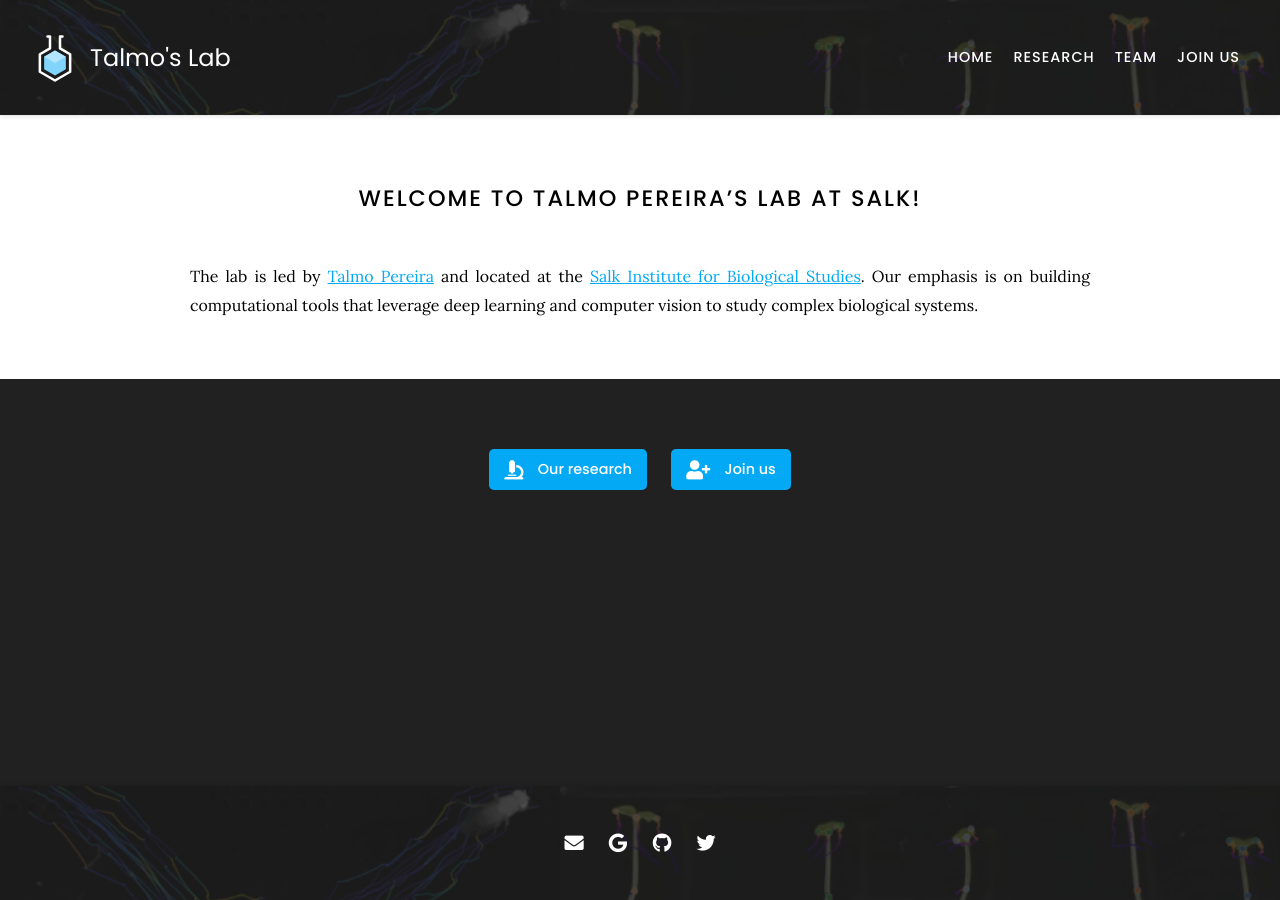
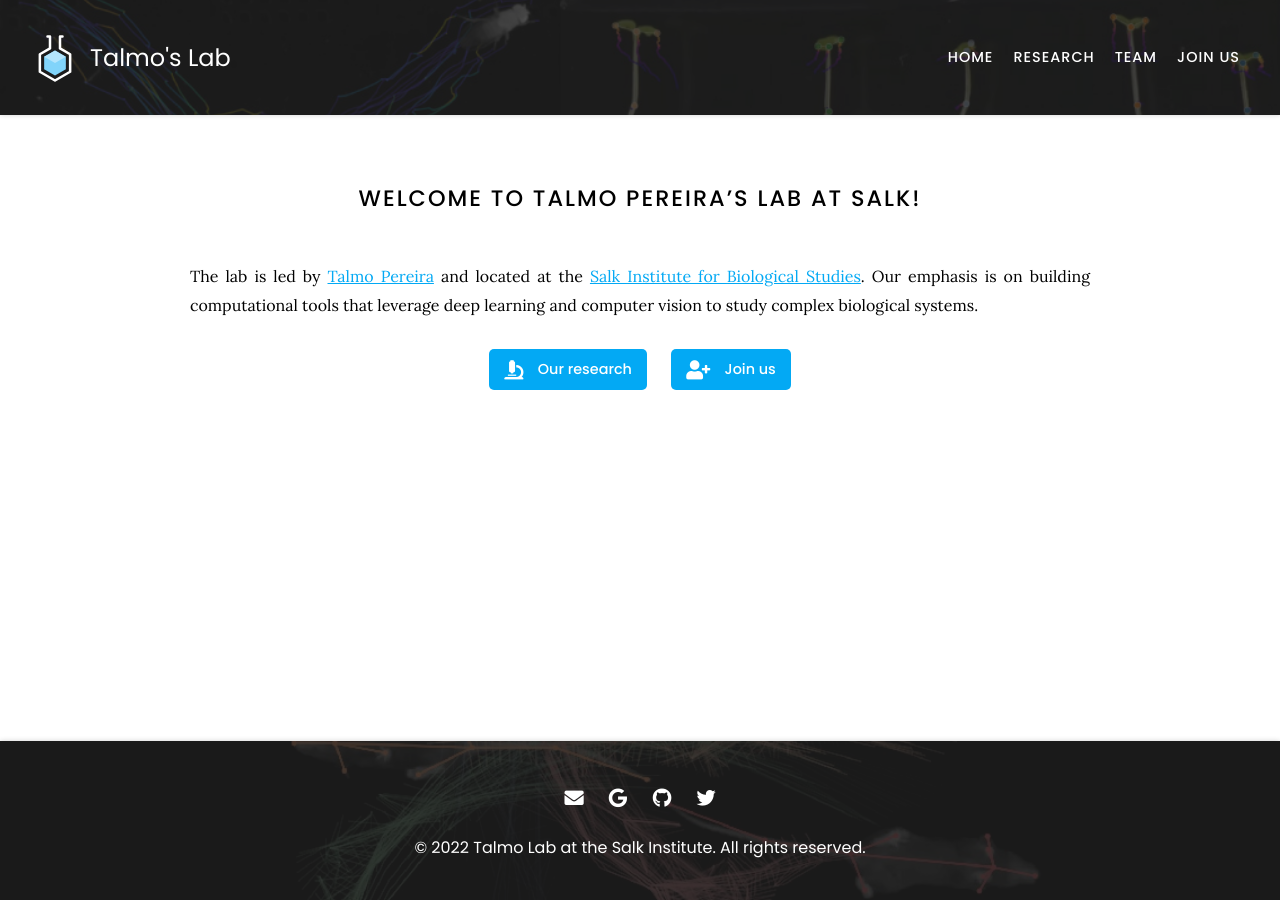
Before and after one commit to talmolab/lab-website, a Jekyll site: the page built from index.md, in a window 1280 px wide. Built offline with Jekyll 4.4.1, drawn with Linux system fonts in a browser that asks for light colours; nearby versions of some CDN libraries.

Commit message:
Template tweaks

```diff
--- a/_config.yaml
+++ b/_config.yaml
@@ -5,7 +5,7 @@ title: Talmo's Lab
 description: Website for Talmo Pereira's lab at the Salk Institute for Biological Studies.
 logo: images/logo.svg
 header: images/background.jpg
-footer: images/background.jpg
+footer: images/banner.jpg
 baseurl: ""
 
 # site social media and other links
--- a/_includes/footer.html
+++ b/_includes/footer.html
@@ -19,9 +19,7 @@
       {%- include link.html type=key icon="" tooltip="" link=value -%}
     {%- endfor -%}
   </div>
-  <!--
   <div class="footer_row">
-    &copy; {{ site.time | date: '%Y' }} {{ site.title }}
+    &copy; {{ site.time | date: '%Y' }} Talmo Lab at the Salk Institute. All rights reserved.
   </div>
-  -->
 </footer>
--- a/index.md
+++ b/index.md
@@ -6,9 +6,8 @@ nav:
 
 # Welcome to Talmo Pereira's Lab at Salk!
 
-The lab is led by [Talmo Pereira](https://talmopereira.com) and located at the [Salk Institute for Biological Studies](https://salk.edu). Our emphasis is on building computational tools that leverage deep learning and computer vision to study complex biological systems.
+The lab is led by [Talmo Pereira](members/talmo-pereira.html) and located at the [Salk Institute for Biological Studies](https://salk.edu). Our emphasis is on building computational tools that leverage deep learning and computer vision to study complex biological systems.
 
-{% include section.html dark=true%}
 
 {%
   include link.html
```
Also changed, not shown: images/banner.jpg.
